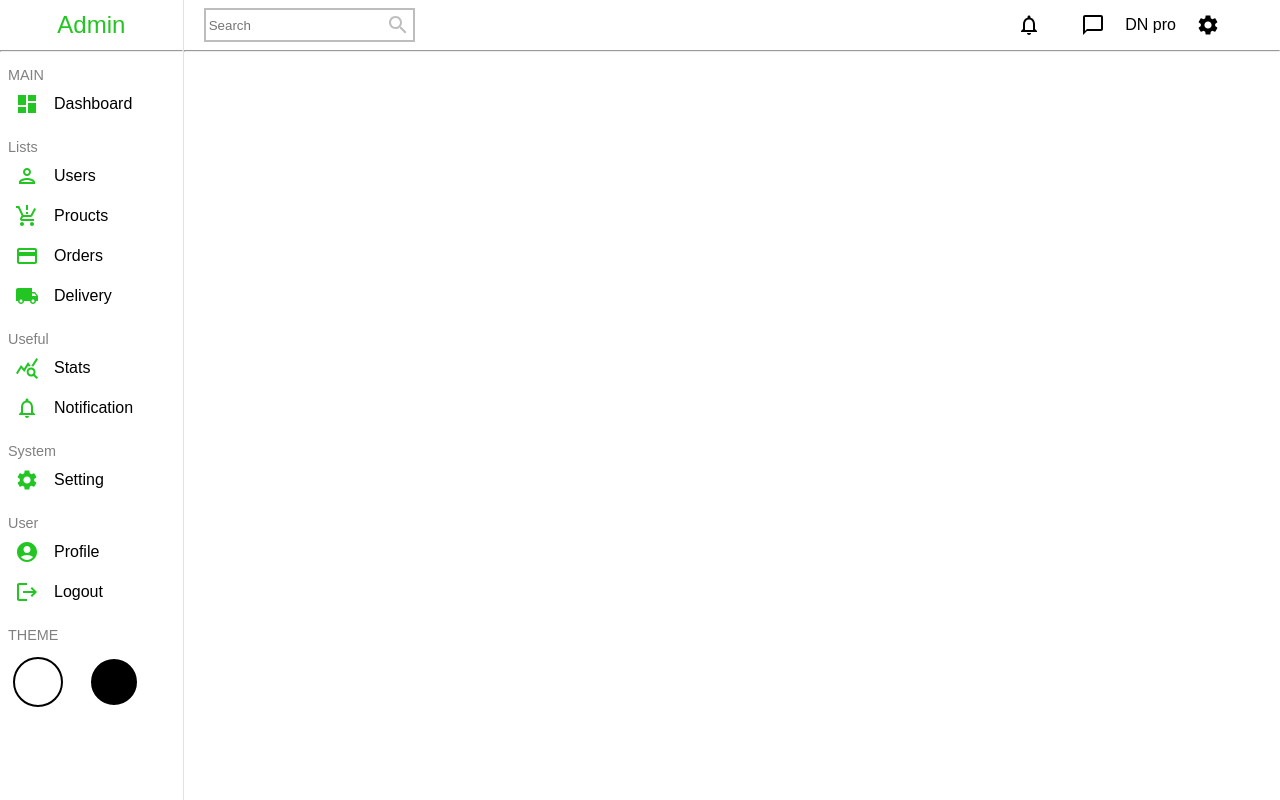
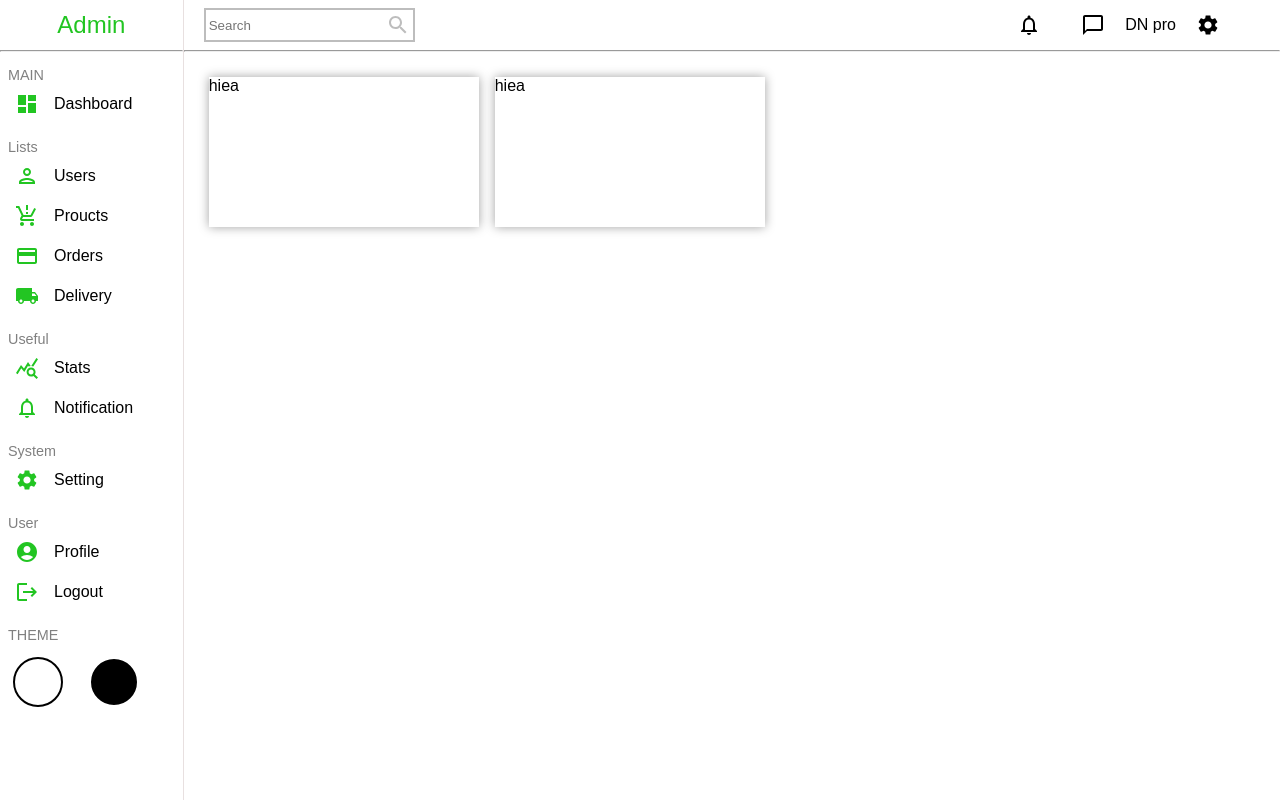
Before and after one commit to Bikalpa-Paudel/React-Dashboard, a React (Create React App) app: page / in a window 1280 px wide. Built offline with nearby package versions, Linux system fonts and the light colour scheme.

Commit message:
making widet

```diff
--- a/src/components/widget/Widget.jsx
+++ b/src/components/widget/Widget.jsx
@@ -0,0 +1,18 @@
+import './widget.css'
+import data from './widgetData.js'
+
+export default function Widget(){
+    const card =data.map((item)=>{
+        return(
+        <span className="widget-card">
+            hiea
+        </span>
+        )
+    })
+    console.log(card)
+    return(
+        <div className="widget-container">
+            {card}
+        </div>
+    )
+}
--- a/src/components/widget/widget.css
+++ b/src/components/widget/widget.css
@@ -0,0 +1,14 @@
+.widget-container{
+    min-height: 200px;
+    padding: 25px;
+
+}
+.widget-card{
+    display: inline-block;
+    background-color: #ffffff;
+    height: 150px;
+    width: 270px;
+    margin-right: 1rem;
+    margin-bottom: 1rem;
+    box-shadow: #a2a2a2 .1px .1px 10px .1px;
+}
--- /dev/null
+++ b/src/components/widget/widgetData.js
@@ -0,0 +1,14 @@
+const data = [
+    {
+        id: 1,
+        icon: 'ada',
+        stats: 'ewateawr'
+    },
+    {
+        id: 2,
+        icon: 'sadf',
+        stats: 'da'
+    },
+
+]
+export default data
--- a/src/pages/home/Home.jsx
+++ b/src/pages/home/Home.jsx
@@ -1,5 +1,6 @@
 import Navbar from "../../components/navbar/Navbar";
 import Sidebar from "../../components/sidebar/Sidebar";
+import Widget from "../../components/widget/Widget";
 import "./home.css";
 import { useState } from "react";
 
@@ -24,6 +25,7 @@ export default function Home(){
             <div className="main-container">
                 <Navbar />
                 <hr />
+                <Widget />
             </div>
         </div>
     )
```
